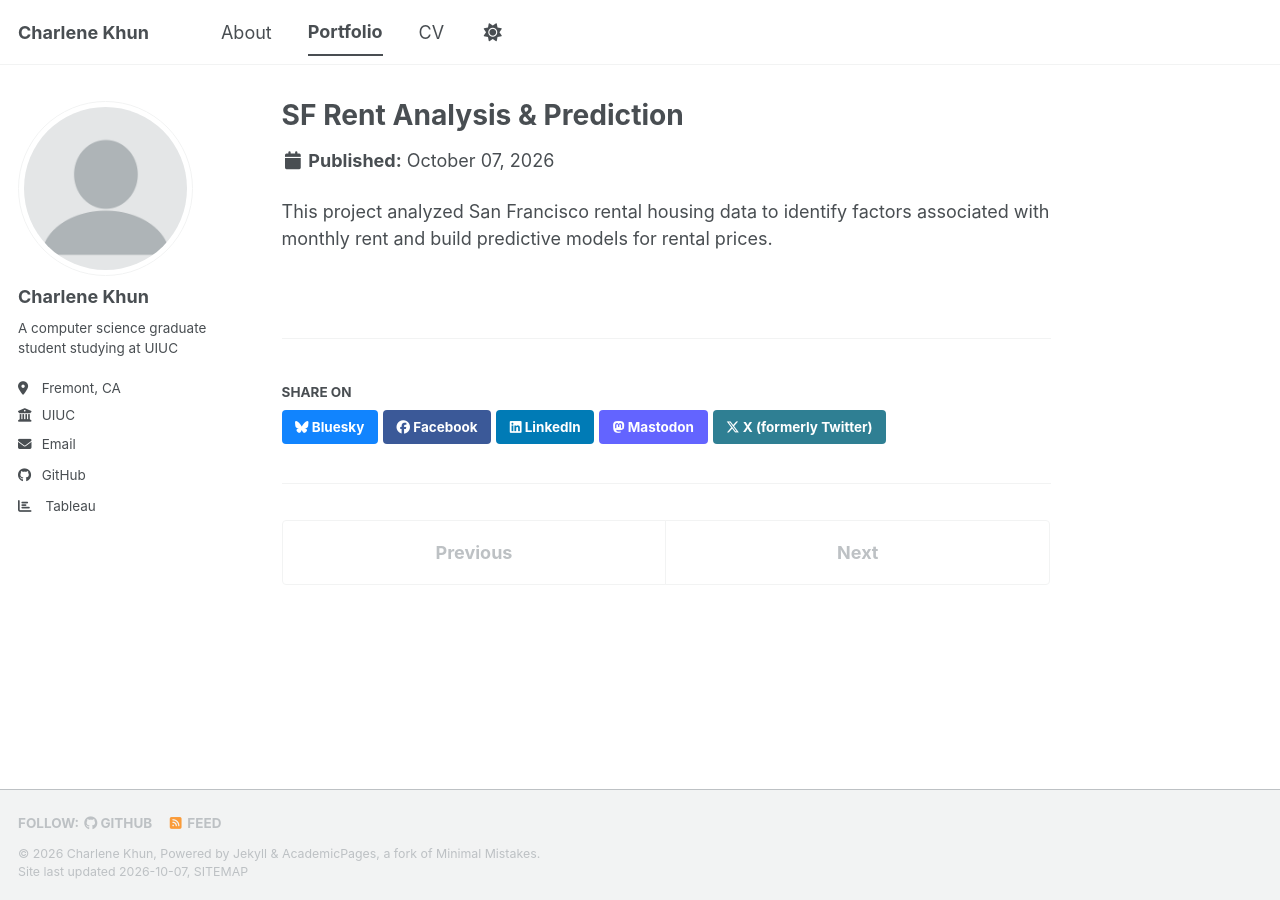
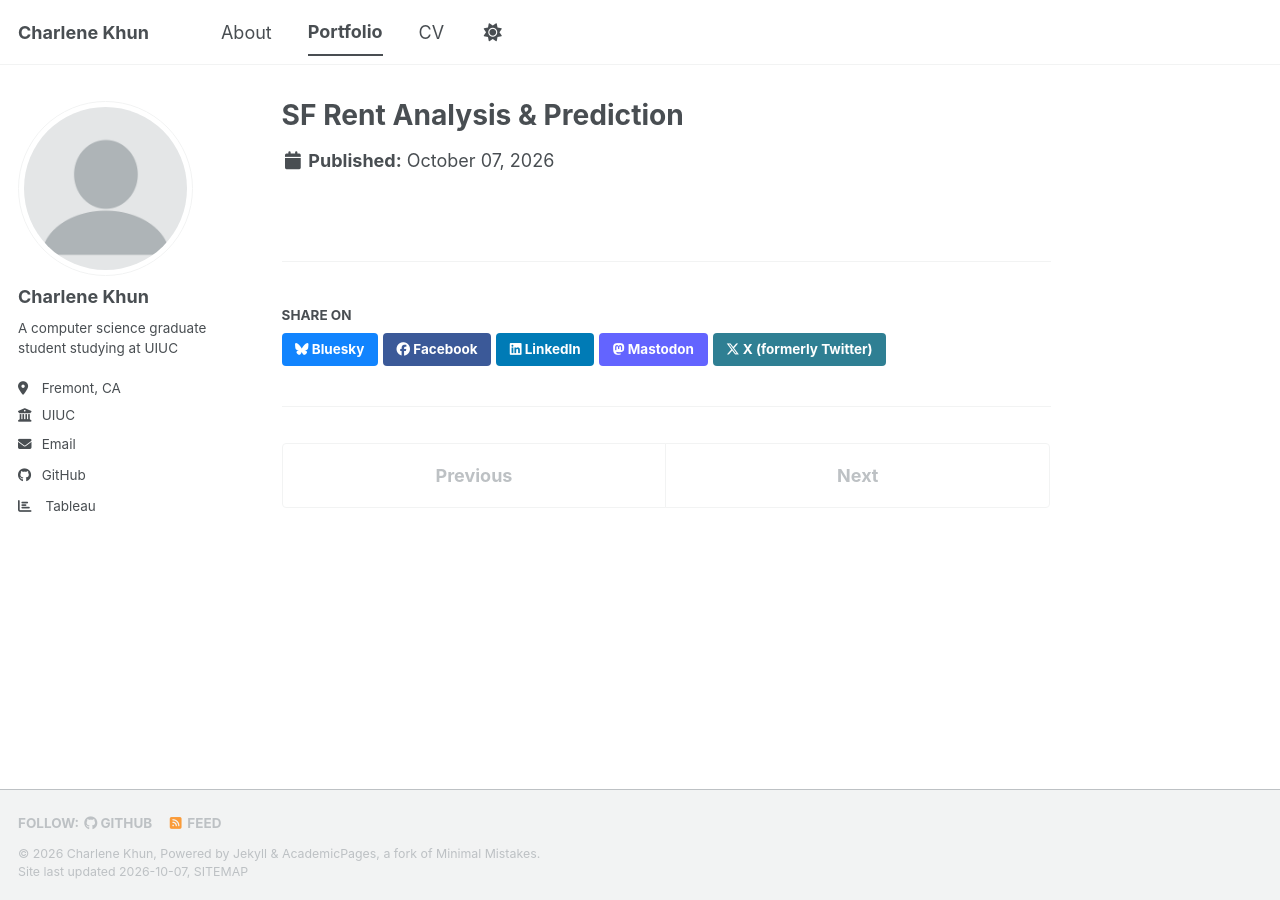
Before and after one commit to charlene-khun/charlene-khun.github.io, a Jekyll site: the page built from _portfolio/portfolio-3.md, in a window 1280 px wide. Built offline with Jekyll 4.4.1, drawn with Linux system fonts in a browser that asks for light colours; a style sheet for code colours, icons or effects is not loaded.

Commit message:
Update portfolio-3.md

```diff
--- a/_portfolio/portfolio-3.md
+++ b/_portfolio/portfolio-3.md
@@ -1,9 +1,7 @@
 ---
 title: "SF Rent Analysis & Prediction"
-excerpt: "Data analysis and machine learning project examining San Francisco rental prices and predicting monthly rent."
+excerpt: "Data analysis project examining San Francisco rental prices and predicting monthly rent."
 collection: portfolio
 header:
   teaser: pic3.png
 ---
-
-This project analyzed San Francisco rental housing data to identify factors associated with monthly rent and build predictive models for rental prices.
```
